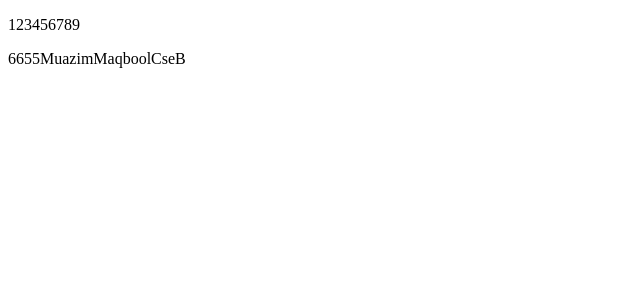
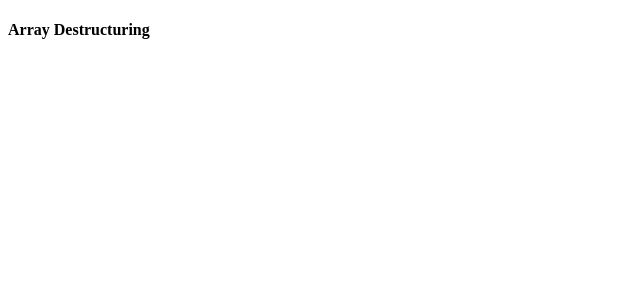
Before and after one commit to muazimmaqbool/Reactjs-with-Me, a React (Create React App) app: page / in a window 1280 px wide. Shown: the top 300 px of the page, without its empty margins (0-640 px from the left). Built offline with nearby package versions, Linux system fonts and the light colour scheme.

Commit message:
destructuring info

```diff
--- a/src/App.jsx
+++ b/src/App.jsx
@@ -128,8 +128,8 @@ function App() {
       {/* <ToggleSwitch/> */}
 
       {/*these are in More Topics folder */}
-       <SpreadOperator/>
-      {/* <Destructuring/> */}
+       {/* <SpreadOperator/>  */}
+      <Destructuring/>
 
 
       {/*React Lifecycle Methods */}
--- a/src/More Topics/Destructuring.jsx
+++ b/src/More Topics/Destructuring.jsx
@@ -1,14 +1,15 @@
 import React from "react";
 
+//Read Documentation Below:
 const Destructuring = () => {
   return (
     <>
-      {/* <Example1 /> */}
+      <Example1 />
        {/* <Example2 /> */}
 
       {/* <ExampleObj /> */}
 
-      <ExampleFunc />
+      {/* <ExampleFunc /> */}
     </>
   );
 };
@@ -203,10 +204,8 @@ export default Destructuring;
 
 /*
 ->Destructuring:
-    Destructuring is a convenient way of creating new variables by extracting some values from
-    data stored in objects or arrays.
-    To name a few use cases, destructuring can be used to destructure function parameters or this.props
-    in React projects for instance.
+    Destructuring is a way of creating new variables by extracting some values from data stored in objects or arrays.
+    To name a few use cases, destructuring can be used to destructure function parameters or values from props
 
     ->Destructuring is exactly the same. We may have an array or object that we are working with,
             but we only need some of the items contained in these.
```
